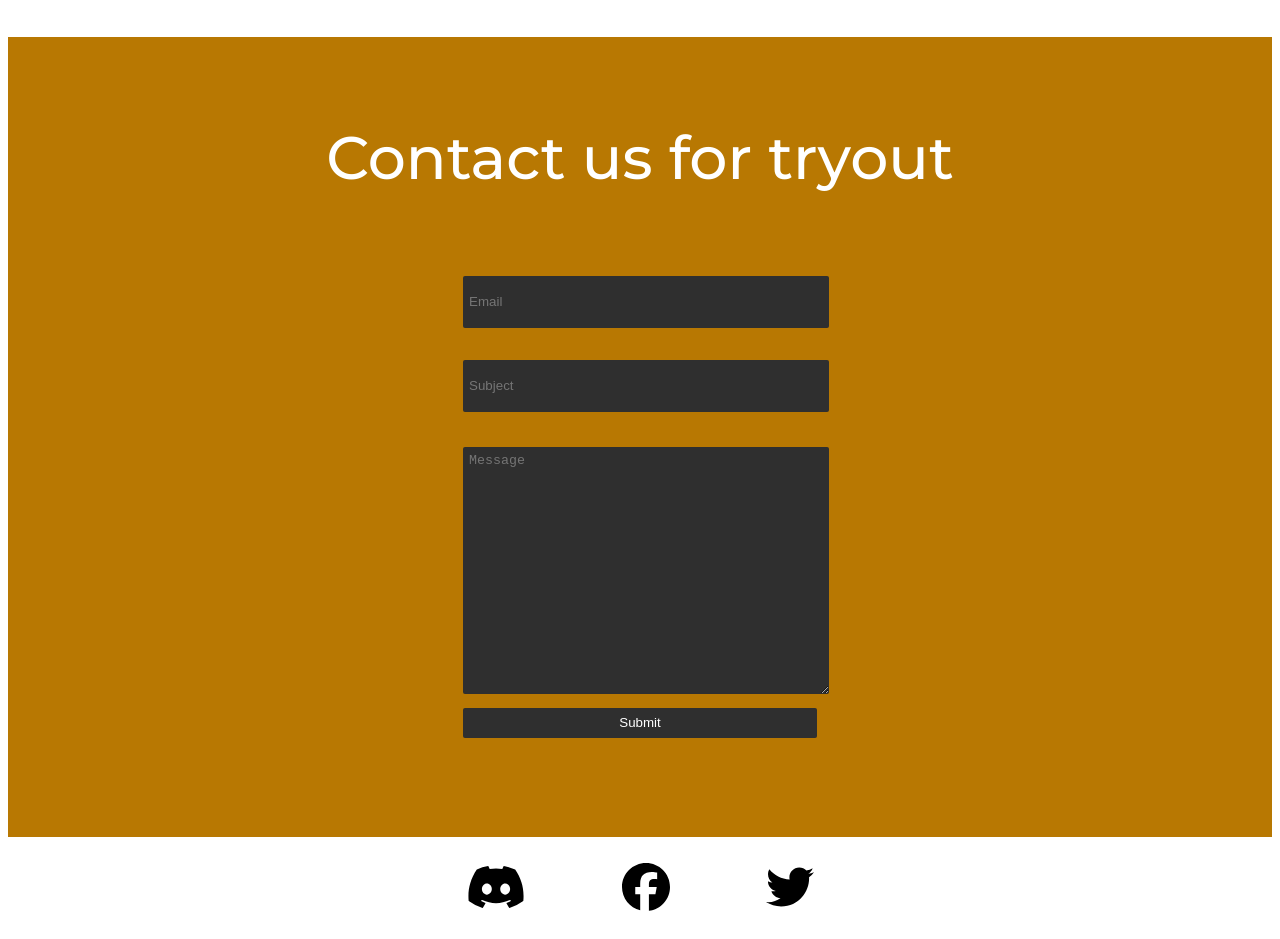
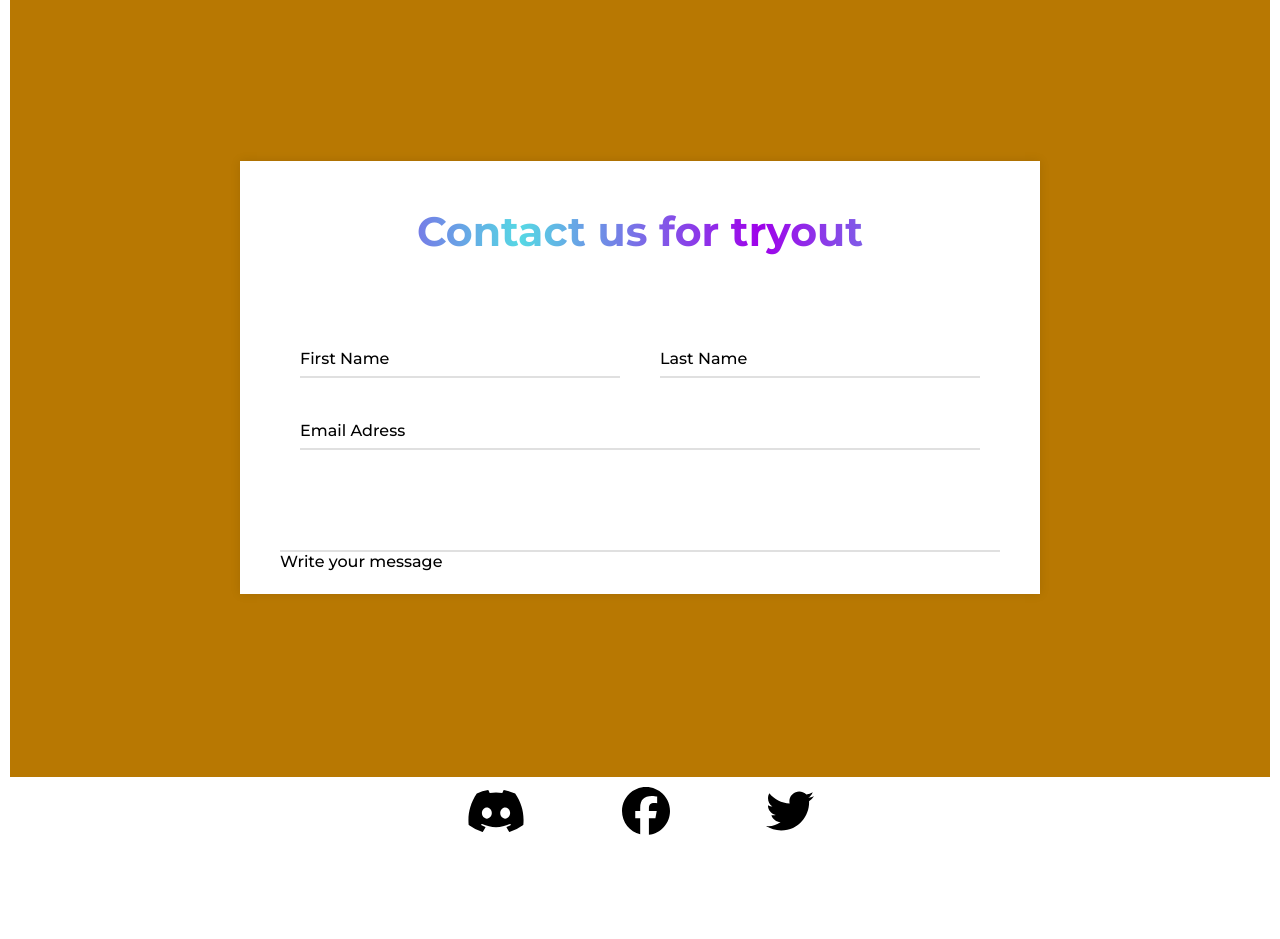
Before and after one commit to Freddan1/ClanPage, a React (Vite) app: page / in a window 1280 px wide. Shown: the part 1240-2179 px from the top of the page. After the commit the page ends 2077 px from the top, so only its background shows below. Built offline with nearby package versions, Linux system fonts and the light colour scheme; a web font is replaced by a local one.

Commit message:
Contact form update

```diff
--- a/src/App.css
+++ b/src/App.css
@@ -5,3 +5,19 @@
 #root{
   font-family: 'Montserrat';
 }
+
+*{
+  margin: 0;
+  padding: 0;
+  outline: none;
+  box-sizing: border-box;
+  font-family: 'Montserrat', sans-serif;
+}
+
+body{
+  display: flex;
+  align-items: center;
+  justify-content: center;
+  min-height: 100vh;
+  padding: 10px;
+}
--- a/src/components/ContactUs.jsx
+++ b/src/components/ContactUs.jsx
@@ -1,21 +1,45 @@
 import React from 'react'
 import ContactStyles from './ContactUs.module.css'
-import SubmitButton from './SubmitButton'
 
 export default function ContactUs() {
   return (
     <>
     <div className={ContactStyles.container}>
-    <div className={ContactStyles.title}>Contact us for tryout</div>
-        <div className={ContactStyles.container2}>
-          <div className={ContactStyles.forms}>
-            <input type="text" placeholder='Email' className={ContactStyles.input} />
-            <input type="text" placeholder='Subject' className={ContactStyles.input} />
-            <textarea name="Message" className={ContactStyles.textarea} placeholder='Message'></textarea>
-            <SubmitButton/>
+      <div className={ContactStyles.formContainer}>
+        <div className={ContactStyles.text}>
+          Contact us for tryout
           </div>
-        </div>
-    </div>
+            <form action="#">
+              <div className={ContactStyles.formRow}>
+                <div className={ContactStyles.inputData}>
+                  <input type="text" required/>
+                  <div className={ContactStyles.underline}></div>
+                  <label htmlFor="">First Name</label>
+                </div>
+                <div className={ContactStyles.inputData}>
+                  <input type="text" required/>
+                  <div className={ContactStyles.underline}></div>
+                  <label htmlFor="">Last Name</label>
+                </div>
+              </div>
+              <div className={ContactStyles.formRow}>
+                <div className={ContactStyles.inputData}>
+                  <input type="text" required/>
+                  <div className={ContactStyles.underline}></div>
+                  <label htmlFor="">Email Adress</label>
+                </div>
+              </div>
+              <div className={ContactStyles.formRow}>
+                <div className={ContactStyles.inputDataTextarea}>
+                  <textarea cols="80" rows="8" required></textarea>
+                  <div className={ContactStyles.underline}></div>
+                  <label htmlFor=""> Write your message</label>
+                  <br />
+                </div>
+              </div>
+            </form>
+          </div>
+      </div>
     </>
   )
 }
--- a/src/components/ContactUs.module.css
+++ b/src/components/ContactUs.module.css
@@ -8,47 +8,102 @@
     background-color: rgb(184, 120, 2);
 }
 
-.container2{
+.formContainer{
+    max-width: 800px;
+    background-color: white;
+    width: 800px;
+    padding: 25px 40px 10px 40px;
+    box-shadow: 0px 0px 10px rgba(0,0,0,0.1)
+}
+.formContainer .text{
+    padding: 20px;
+    text-align: center;
+    font-size: 41px;
+    font-weight: 600;
+    background: -webkit-linear-gradient(right, #56d8e4, #9f01ea, #56d8e4, #9f01ea);
+    -webkit-background-clip: text;
+    -webkit-text-fill-color: transparent;
+}
+
+.formContainer form{
+    padding: 30px 0 0 0;
+}
+
+.formContainer form .formRow{
     display: flex;
-    width: 40%;
-    height: 70%;
-    justify-content: center;
-    text-align: center;
+    margin: 32px 0;
 }
-.title{
-    display: flex;
-    justify-content: center;
-    margin: 50px 50PX;
+
+form .formRow .inputData{
     width: 100%;
-    font-size: 60px;
-    color: white;
+    height: 40px;
+    margin: 0 20px;
+    position: relative;
+}
+
+form .formRow .inputDataTextarea{
+    height: 70px;
+}
+
+.inputDataTextarea textarea{
+    resize: none;
+    padding: 10px;
+}
+
+.inputData input:focus ~ label, .inputDataTextarea textarea:focus ~ label,
+.inputData input:valid ~ label, .inputDataTextarea textarea:valid ~ label{
+  transform: translateY(-20px);
+  font-size: 14px;
+  color: rgb(184, 120, 2);
+}
+.inputData input, .inputDataTextarea textarea{
+    width: 100%;
+    height: 40px;
+    margin: 10 20px;
+    position: relative;
+    display: block;
+    width: 100%;
+    height: 100%;
+    border: none;
+    font-size: 17px;
+    border-bottom: 2px solid rgba(0,0,0, 0.12);
 
 }
 
-.forms{
-    width: 70%;
-    height: 70%;
+.inputData label{
+    position: absolute;
+    pointer-events: none;
+    bottom: 10px;
+    font-size: 16px;
+    transition: all 0.3s ease;
 }
 
-.input{
+.inputDataTextarea label{
     width: 100%;
-    height: 40px;
-    margin-top: 2rem;
-    border: none;
-    border-radius: 2px;
-    background-color: rgb(47, 47, 47);
-    padding: 6px;
-    color: #fff;
-
+    bottom: 40px;
+    background-color: #fff;
 }
 
-.textarea{
-    color: white;
+.inputData .underline{
+    position: absolute;
+    bottom: 0;
+    height: 2px;
     width: 100%;
-    height: 60%;
-    border: none;
-    margin-top: 35px;
-    background-color: rgb(47, 47, 47);
-    border-radius: 2px;
-    padding: 6px;
 }
+.inputData .underline:before{
+    position: absolute;
+    content: "";
+    height: 2px;
+    width: 100%;
+    background: rgb(184, 120, 2);
+    transform: scaleX(0);
+    transform-origin: center;
+    transition: transform 0.3s ease;
+}
+
+.inputData input:focus ~ .underline:before,
+.inputData input:valid ~ .underline:before,
+.inputDataTextarea textarea:focus ~ .underline:before,
+.inputDataTextarea textarea:valid ~ .underline:before{
+  transform: scale(1);
+}
--- a/src/components/Members.module.css
+++ b/src/components/Members.module.css
@@ -22,6 +22,7 @@
     text-align: center;
     background-color: rgb(47, 47, 47);
     border-radius: 10px;
+    box-shadow: rgba(0, 0, 0, 0.60) 0px 13px 27px -5px, rgba(0, 0, 0, 0.3) 0px 8px 16px -8px;
 }
 
 .content{
```
